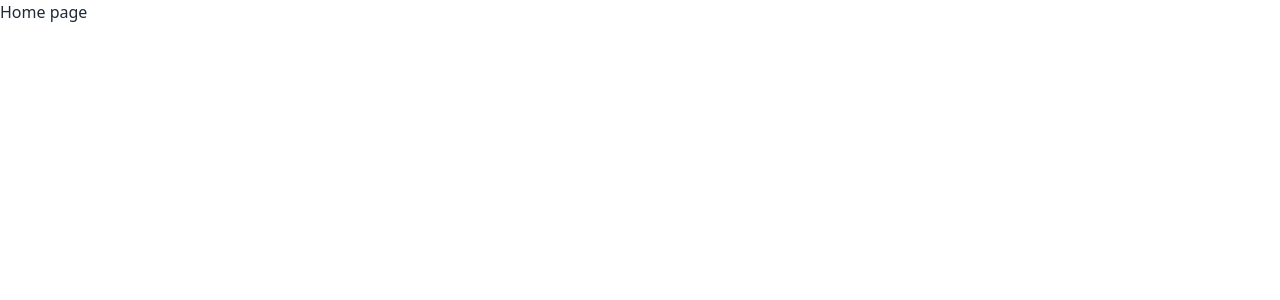
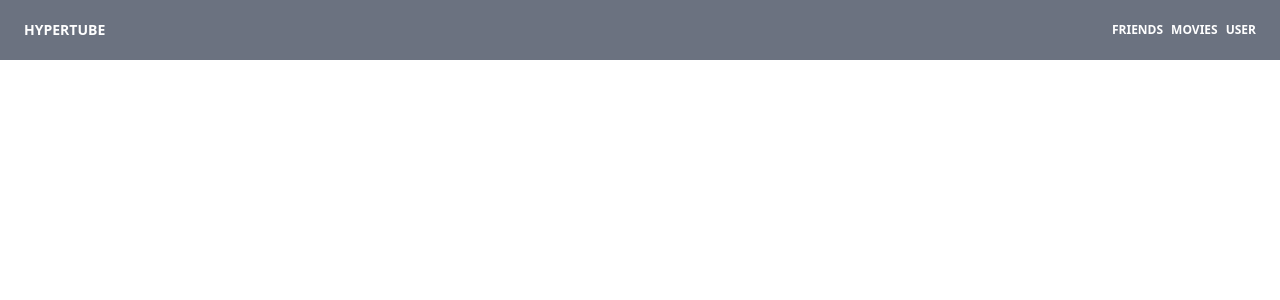
Before and after one commit to bauhaas/42HYPERTUBE, a React (Vite) app in the folder client/: page /home in a window 1280 px wide. Shown: the top 300 px of the page. Built offline with nearby package versions, Linux system fonts and the light colour scheme.

Commit message:
feat(navbar): start navbar

```diff
--- /dev/null
+++ b/client/src/components/NavBar.jsx
@@ -0,0 +1,25 @@
+import { useState } from 'react';
+
+import NavbarItem from './NavBarItem';
+
+export default function Navbar({ fixed }) {
+  return (
+    <>
+      <nav className="relative mb-3 flex  flex-wrap justify-end bg-gray-500 px-2 py-3">
+        <div className="container mx-auto flex flex-wrap items-center justify-between px-4">
+          <div className=" relative flex justify-between lg:static lg:block lg:w-auto lg:justify-start">
+            <a className="mr-4 inline-block whitespace-nowrap py-2 text-sm font-bold uppercase text-white">
+              Hypertube
+            </a>
+          </div>
+
+          <ul className="flex list-none flex-row justify-end lg:ml-auto lg:flex-row ">
+            <NavbarItem content="friends" link="friends" />
+            <NavbarItem content="movies" link="" />
+            <NavbarItem content="user" link="" />
+          </ul>
+        </div>
+      </nav>
+    </>
+  );
+}
--- /dev/null
+++ b/client/src/components/NavBarItem.jsx
@@ -0,0 +1,13 @@
+export default function NavbarItem({ content, link }) {
+  return (
+    <li className="nav-item">
+      <a
+        href={link}
+        className=" flex justify-end text-xs font-bold uppercase text-white hover:opacity-75"
+      >
+        <i className=" text-lg text-white opacity-75"></i>
+        <span className="ml-2">{content}</span>
+      </a>
+    </li>
+  );
+}
--- a/client/src/pages/Home/Home.jsx
+++ b/client/src/pages/Home/Home.jsx
@@ -1,7 +1,9 @@
+import Navbar from '../../components/NavBar';
+
 export const Home = () => {
   return (
     <>
-      <div>Home page</div>
+      <Navbar />
     </>
   );
 };
```
